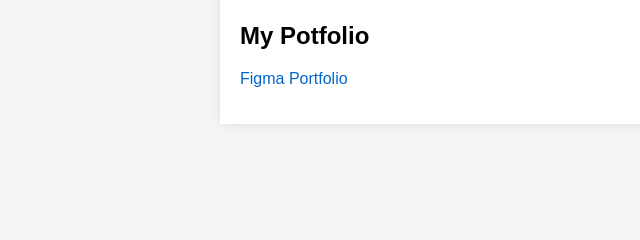
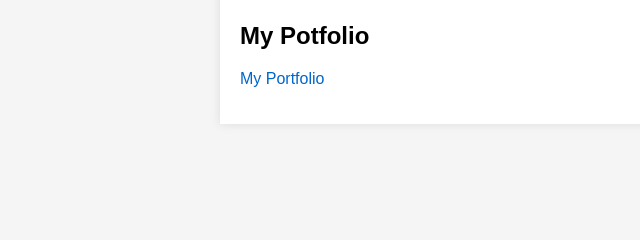
Before and after one commit to Purbasha33/purbasha33.github.io, a plain HTML site: page index.html in a window 1280 px wide. Shown: the part 330-570 px from the top of the page, 0-640 px from the left. Drawn offline with Linux system fonts and the light colour scheme.

Commit message:
Update index.html

```diff
--- a/index.html
+++ b/index.html
@@ -60,7 +60,7 @@
 
     <section>
         <h2>My Potfolio</h2>
-        <p><a href="https://www.figma.com/proto/PAn281FFoQXE5iuN938B6D/PurbashaPortfolio?type=design&node-id=1-2&t=9iybZglHlPoB3AIl-8&scaling=min-zoom&page-id=0%3A1&starting-point-node-id=1%3A2&hotspot-hints=0&hide-ui=1" target="_blank">Figma Portfolio</a></p>
+        <p><a href="https://www.figma.com/proto/PAn281FFoQXE5iuN938B6D/PurbashaPortfolio?type=design&node-id=1-2&t=9iybZglHlPoB3AIl-8&scaling=min-zoom&page-id=0%3A1&starting-point-node-id=1%3A2&hotspot-hints=0&hide-ui=1" target="_blank">My Portfolio</a></p>
     </section>
 
     <footer>
```
